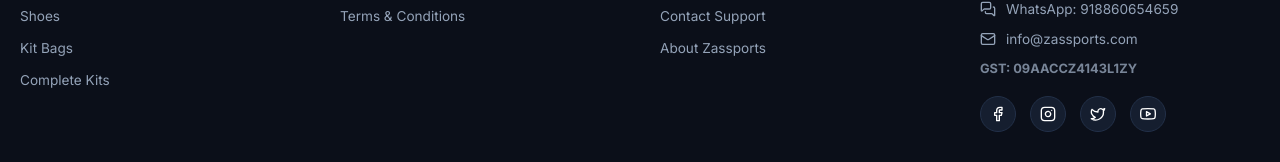
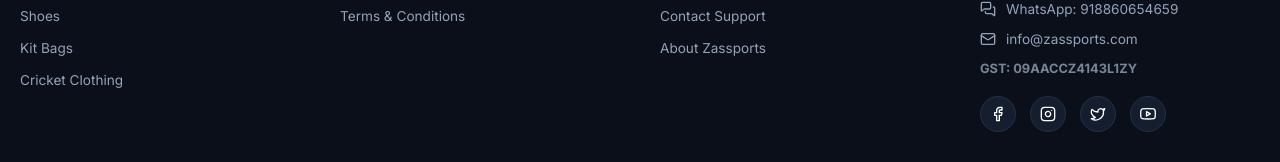
Before and after one commit to faizan1405/zas, a Next.js app: page /cart in a window 1280 px wide. Shown: the part 921-1083 px from the top of the page. Built offline with nearby package versions, Linux system fonts and the light colour scheme; no server answers; the database is empty.

Commit message:
feat: implement shop page with category, subcategory, and price filtering functionality

```diff
--- a/src/app/(customer)/shop/page.js
+++ b/src/app/(customer)/shop/page.js
@@ -1,6 +1,7 @@
 'use client';
 
 import React, { useState, useEffect, Suspense } from 'react';
+import Link from 'next/link';
 import { useRouter, useSearchParams } from 'next/navigation';
 import { SlidersHorizontal, X, RotateCcw } from 'lucide-react';
 import { useStore } from 'src/context/StoreContext';
--- a/src/components/Footer.jsx
+++ b/src/components/Footer.jsx
@@ -50,10 +50,10 @@
             <ul className="footer-links">
               <li><Link href="/shop?category=cricket-bats">Cricket Bats</Link></li>
               <li><Link href="/shop?category=cricket-balls">Cricket Balls</Link></li>
-              <li><Link href="/shop?category=protection-gear">Protection Gear</Link></li>
-              <li><Link href="/shop?category=shoes">Shoes</Link></li>
-              <li><Link href="/shop?category=bags">Kit Bags</Link></li>
-              <li><Link href="/shop?category=cricket-kits">Complete Kits</Link></li>
+              <li><Link href="/shop?category=protective-gear">Protection Gear</Link></li>
+              <li><Link href="/shop?category=cricket-shoes">Shoes</Link></li>
+              <li><Link href="/shop?category=cricket-bags">Kit Bags</Link></li>
+              <li><Link href="/shop?category=cricket-clothing">Cricket Clothing</Link></li>
             </ul>
           </div>
 
```
